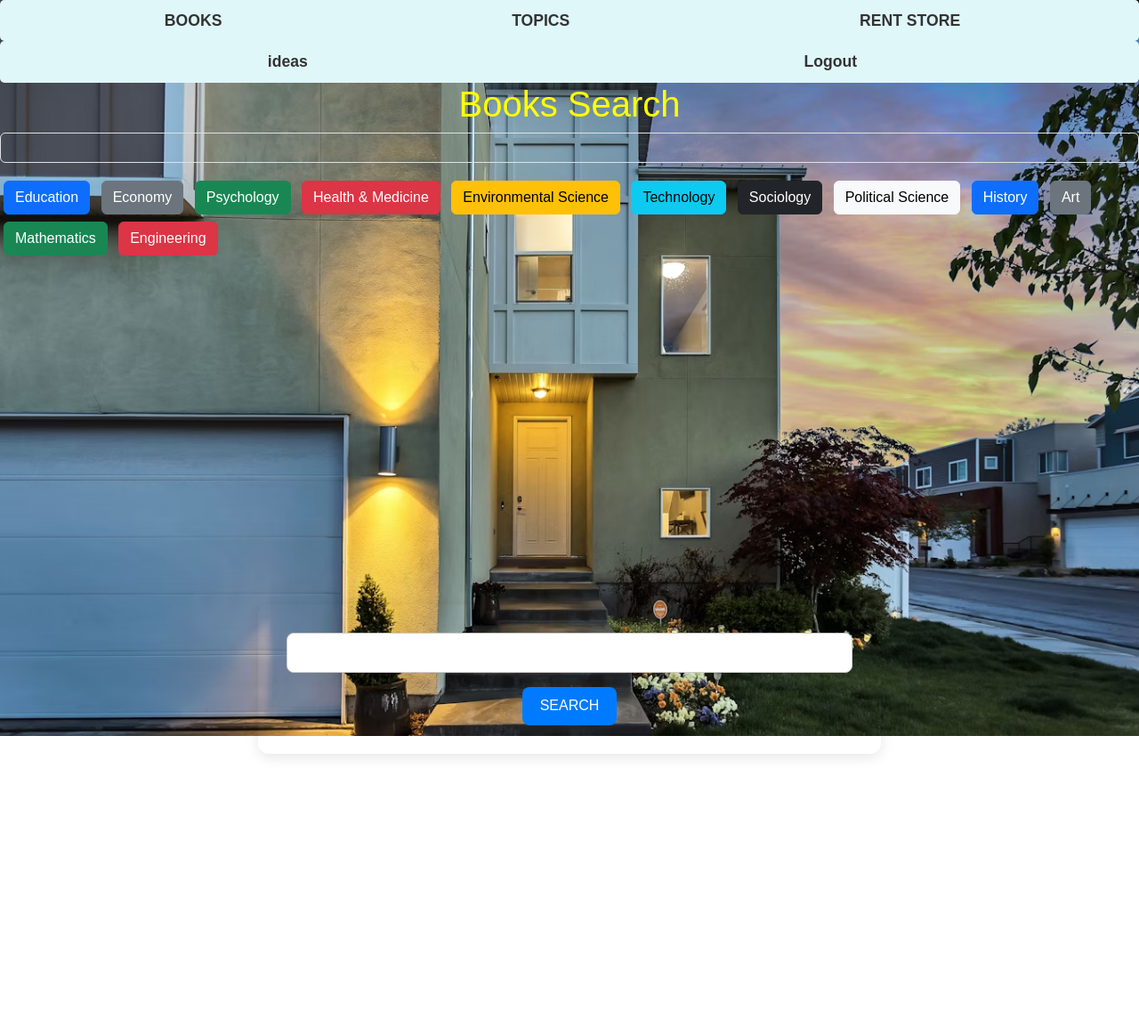
After one commit to Jganyo-dotcom/finalyearapp, a Django app: page /store/books in a window 1280 px wide. The commit adds this page. Shown: the whole page at 89% size. Run offline with Django 5.2, Linux system fonts and the light colour scheme; a user stored in the database is signed in.

Commit message:
donewithbooks

```diff
--- a/store/static/store/store.js
+++ b/store/static/store/store.js
@@ -1,6 +1,7 @@
 document.addEventListener('DOMContentLoaded', function(){
+    let topic = document.querySelector('.topic')
     console.log('ready')
-    document.querySelectorAll('button[data-info]').forEach (function(button){
+    document.querySelectorAll('.custom').forEach (function(button){
         button.onclick = function(){
             const area = this.dataset.info
             document.querySelector('.info').innerHTML = `<h1>Loading please wait ...<h1>`
@@ -14,18 +15,19 @@
         for ( let item of info){
 
              const name = item.name
-             const writter = item.authors || []
-             let writter_1 = writter[0] || 'unknown'
-             let writter_2 = writter[1] || '';
-             let writter_3 = writter[2] || '';
-             const link = item.url
+             const writter = item.authors ? item.authors.join(','): 'not avaliable'
+
+             const link = item.url || 'not available'
 
                newdiv = document.createElement('div')
+               topic.innerHTML = area
 
-    newdiv.innerHTML= `
-     Title :<strong>${name}</strong><br>
-    link : <a href ='${link}' target = '_blank'>${link}</a><br>
-    authors:${writter_1},   ${writter_2} ,${writter_3}`
+    newdiv.innerHTML = `
+            <strong>Title:</strong> ${name}<br>
+            <strong>Link:</strong> <a href="${link}" target="_blank" rel="noopener noreferrer">View Article</a><br>
+            <strong>Authors:</strong> ${writter}
+            `;
+
 
     document.querySelector('.info').appendChild(newdiv)
 
@@ -44,9 +46,9 @@
     })
 
 
-    const search_btn = document.querySelector('.search')
-
-    search_btn.onclick = function(){
+    const search_btn = document.querySelector('#searchtopic')
+    if (search_btn){
+        search_btn.onclick = function(){
         let area = document.querySelector('#search-text').value
 
         if (area.length < 2 ){
@@ -64,24 +66,25 @@
                 for ( let item of info){
 
                     const name = item.name
-                    const writter = item.authors || []
-                    let writter_1 = writter[0] || 'unknown'
-                    let writter_2 = writter[1] || '';
-                    let writter_3 = writter[2] || '';
-                    const link = item.url
+                    const writter = item.authors ? item.authors.join(',') : 'not available'
+
+                    const link = item.url || 'not avalable'
 
                     newdiv = document.createElement('div')
 
-            newdiv.innerHTML= `
-            Title :<strong>${name}</strong><br>
-            link : <a href ='${link}' target = '_blank'>${link}</a><br>
-            authors:${writter_1},   ${writter_2} ,${writter_3}`
+            newdiv.innerHTML = `
+            <strong>Title:</strong> ${name}<br>
+            <strong>Link:</strong> <a href="${link}" target="_blank" rel="noopener noreferrer">View Article</a><br>
+            <strong>Authors:</strong> ${writter}
+            `;
+
 
             document.querySelector('.info').appendChild(newdiv)
 
 
                 }
                  document.querySelector('#search-text').value = '';
+                 topic.innerHTML = area
 
             })
             .catch(error =>
@@ -92,4 +95,62 @@
 
             }
 
+    }
+
+
+
+            document.querySelector('#searchbook-btn').onclick = function(){
+                let book_title = document.querySelector('#searchBook-value').value
+
+
+                if(book_title.trim() !== ''){
+                    window.scrollTo({ top: 0, behavior: 'smooth' });
+
+                    document.querySelector('.info_on_topic').innerHTML = `<h1>Loading please wait ...<h1>`
+                    fetch(`https://www.googleapis.com/books/v1/volumes?q=${book_title}`)
+                .then(response =>response.json())
+                .then(data=>{
+                     document.querySelector('.info_on_topic').innerHTML = ``
+
+                    for (item of data.items){
+                        let info =item.volumeInfo;
+                        const title = info.title || 'not available';
+                        const author = info.authors ? info.authors.join(',') : 'not available';
+                        const preview_link = info.previewLink || 'no link available';
+                        const info_link = info.infoLink ||'no link available'
+                        const lang = info.language ||'not available';
+                        const categories = info.categories ||'not available';
+                        const description =info.description|| 'not available';
+                        const pageCount = info.pageCount || 'not available';
+
+                        let newdiv = document.createElement('div')
+                        let anewdiv = document.createElement('div')
+                        newdiv.innerHTML = `
+                        <strong>Title:</strong> ${title}<br>
+                        <strong>Author:</strong> ${author}<br>
+                        <strong>Preview link:</strong> <a href='${preview_link}' target='_blank'>Click to preview</a><br>
+                        <strong>Info link:</strong> <a href='${info_link}' target='_blank'>More info</a><br>
+                        <strong>Language:</strong> ${lang}<br>
+                        <strong>Category:</strong> ${categories}<br>
+                        <strong>Total pages:</strong> ${pageCount}<br>
+                        <hr>
+                        <strong>Description:</strong> ${description}
+                        `;
+
+
+                        document.querySelector('.info_on_topic').appendChild(newdiv)
+                    }
+                    document.querySelector('#searchBook-value').value ='';
+                    document.querySelector('#book_title').innerHTML= book_title
+
+        })
+        .catch(error=>{
+            console.error('error :', error)
+        })
+                }else{
+                    alert('search area cant be empty')
+                }
+
+            }
+
 })
--- a/store/static/store/styles.css
+++ b/store/static/store/styles.css
@@ -67,7 +67,7 @@
   text-align: center;
 }
 
-.info {
+.info ,  .info_on_topic {
   padding: 20px;
   background-position: center;
   background-size: contain;
@@ -76,7 +76,7 @@
   background-color: transparent; /* removes background */
 }
 
-.info div {
+.info div , .info_on_topic div {
   background-color: rgba(255, 255, 255, 0.9); /* semi-transparent white for readability */
   padding: 15px 20px;
   margin-bottom: 25px; /* space between divs */
@@ -87,8 +87,67 @@
   font-size: 15px; /* set font size */
 }
 
-.info div:hover {
+.info div:hover, .info_on_topic div:hover {
   background-color: #e0f7fa; /* subtle blue tint on hover */
   box-shadow: 0 8px 15px rgba(0,0,0,0.2);
   transform: translateY(-3px);
 }
+
+.hi-element{
+  position :relative;
+  left: 45%;
+  top: 40%;
+}
+
+/* Wrapper that centers the search box */
+#center-wrapper {
+  height: 100vh;
+  display: flex;
+  justify-content: center;
+  align-items: center;
+}
+
+    #booksearch-div {
+      display: flex;
+      padding: 2rem;
+      border-radius: 12px;
+      box-shadow: 0 4px 15px rgba(0, 0, 0, 0.1);
+      display: flex;
+      gap: 1rem;
+      align-items: center;
+      align-items: center;
+      width: 100%;
+      max-width: 700px;
+      flex-direction: column;
+    }
+
+    #searchBook-value {
+      padding: 0.6rem 1rem;
+      border: 1px solid #ccc;
+      border-radius: 8px;
+      font-size: 1rem;
+      width: 100%;
+      transition: border-color 0.3s ease;
+      align-items: center;
+    }
+
+    #search-value:focus {
+      outline: none;
+      border-color: #007bff;
+      box-shadow: 0 0 5px rgba(0, 123, 255, 0.3);
+    }
+
+    #searchbook-btn {
+      background-color: #007bff;
+      color: white;
+      padding: 0.6rem 1.2rem;
+      border: none;
+      border-radius: 8px;
+      font-size: 1rem;
+      cursor: pointer;
+      transition: background-color 0.3s ease;
+    }
+
+    #searchbook-btn:hover {
+      background-color: #0056b3;
+    }
--- /dev/null
+++ b/store/templates/store/Books.html
@@ -0,0 +1,43 @@
+{% extends 'store/layout.html' %}
+
+{% load static %}
+
+{% block body %}
+
+<h1 class = 'topic' id='book_title'>Books Search</h1>
+
+<!-- Info container for dataset results -->
+<div class="info_on_topic p-3 border rounded  mb-3 books-class">
+  <!-- Data will be inserted here -->
+</div>
+
+ <!-- Buttons with data-info attributes for fetching -->
+<button type="button" class="btn btn-primary m-1 " data-info="education">Education</button>
+<button type="button" class="btn btn-secondary m-1 " data-info="economy">Economy</button>
+<button type="button" class="btn btn-success m-1 " data-info="psychology">Psychology</button>
+<button type="button" class="btn btn-danger m-1 " data-info="health medicine">Health & Medicine</button>
+<button type="button" class="btn btn-warning m-1 " data-info="environmental science">Environmental Science</button>
+<button type="button" class="btn btn-info m-1 " data-info="technology">Technology</button>
+
+<!-- Additional areas -->
+<button type="button" class="btn btn-dark m-1 " data-info="sociology">Sociology</button>
+<button type="button" class="btn btn-light m-1 " data-info="political science">Political Science</button>
+<button type="button" class="btn btn-primary m-1 " data-info="history">History</button>
+<button type="button" class="btn btn-secondary m-1 " data-info="art">Art</button>
+<button type="button" class="btn btn-success m-1 " data-info="mathematics">Mathematics</button>
+<button type="button" class="btn btn-danger m-1 " data-info="engineering">Engineering</button><br><br><br><br>
+
+{% if request.user.is_authenticated %}
+<div id='center-wrapper'>
+<div id = 'booksearch-div'>
+        <input type = 'text' id='searchBook-value'>
+        <button id="searchbook-btn">SEARCH</button>
+</div>
+</div>
+
+
+{% endif %}
+
+<!--linking my js file  -->
+<script src="{% static 'store/store.js' %}"></script>
+{% endblock %}
--- a/store/templates/store/index.html
+++ b/store/templates/store/index.html
@@ -6,5 +6,5 @@
 {% endblock %}
 
 {% block body %}
-<h1>worked</h1>
+<h1 class="hi-element">HI {{ request.user.username }}</h1>
 {% endblock %}
--- a/store/templates/store/layout.html
+++ b/store/templates/store/layout.html
@@ -17,7 +17,7 @@
 <body>
 
 <div class="d-flex my-menu">
-  <a href=#  class="me-3">STORES</a>
+  <a href="{% url 'books' %}"  class="me-3">BOOKS</a>
   <a href="{% url 'topics' %}" class="me-3">TOPICS</a>
   <a href=# class="me-3">RENT STORE</a>
   {% if not user.is_authenticated %}
--- a/store/urls.py
+++ b/store/urls.py
@@ -8,5 +8,6 @@
     path('logout', views.logout_user, name = 'logout'),
     path('register_view', views.register_view, name='register_view'),
     path('register', views.register, name='register'),
-    path('topics', views.topics, name = 'topics')
+    path('topics', views.topics, name = 'topics'),
+    path('books', views.books, name = 'books')
 ]
--- a/store/views.py
+++ b/store/views.py
@@ -75,3 +75,6 @@
 
 def topics(request) :
     return render(request, 'store/topics.html')
+
+def books(request):
+    return render(request, 'store/Books.html')
```
Also changed, not shown: store/templates/store/topics.html (+13 -13 lines), db.sqlite3, store/templates/store/stores.html (deleted).
